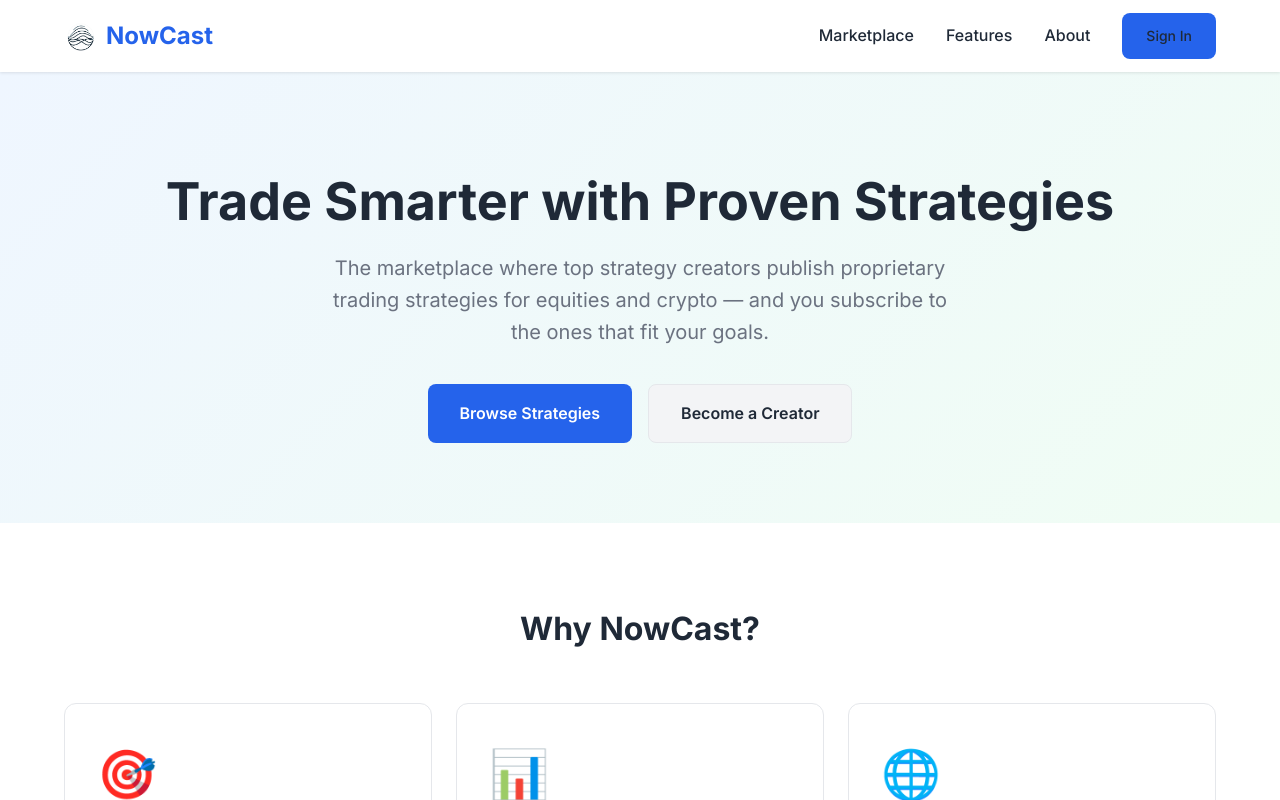
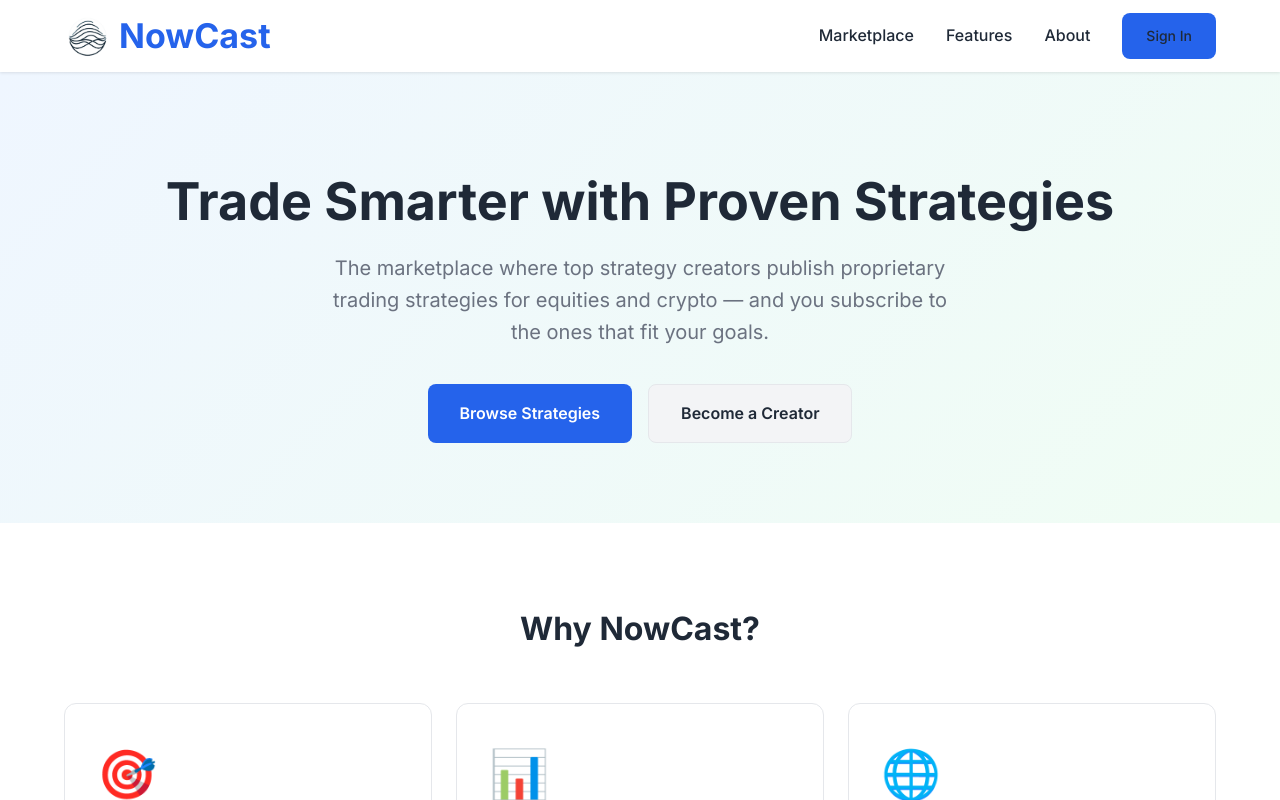
Before and after one commit to archangel4-rajan/nowcastplatform, a React (Create React App) app: page / in a window 1280 px wide. Shown: the top 800 px of the page. Built offline with nearby package versions, Linux system fonts and the light colour scheme; no server answers.

Commit message:
style: increase logo and NowCast text size by 40%

```diff
--- a/src/App.css
+++ b/src/App.css
@@ -79,13 +79,13 @@ body {
 }
 
 .logo-icon {
-  width: 32px;
-  height: 32px;
+  width: 45px;
+  height: 45px;
   object-fit: contain;
 }
 
 .logo-text {
-  font-size: 24px;
+  font-size: 34px;
   font-weight: 700;
   color: #2563eb;
 }
```
